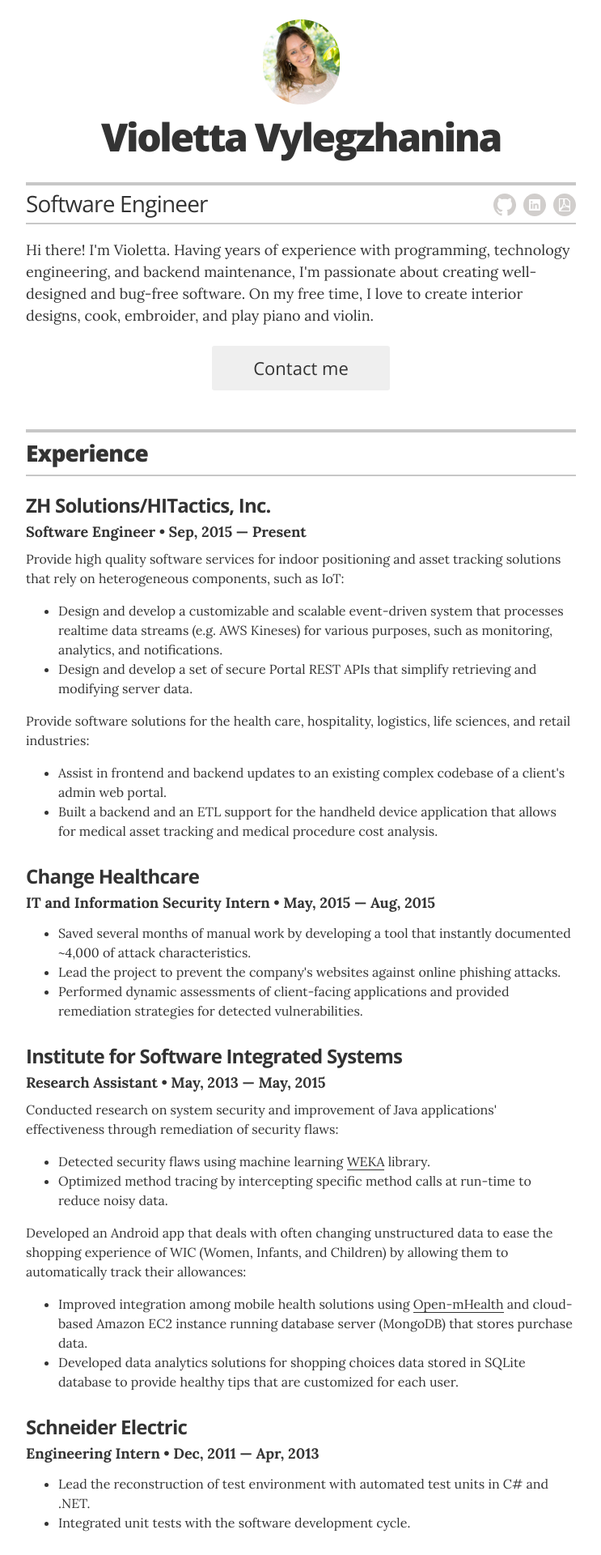
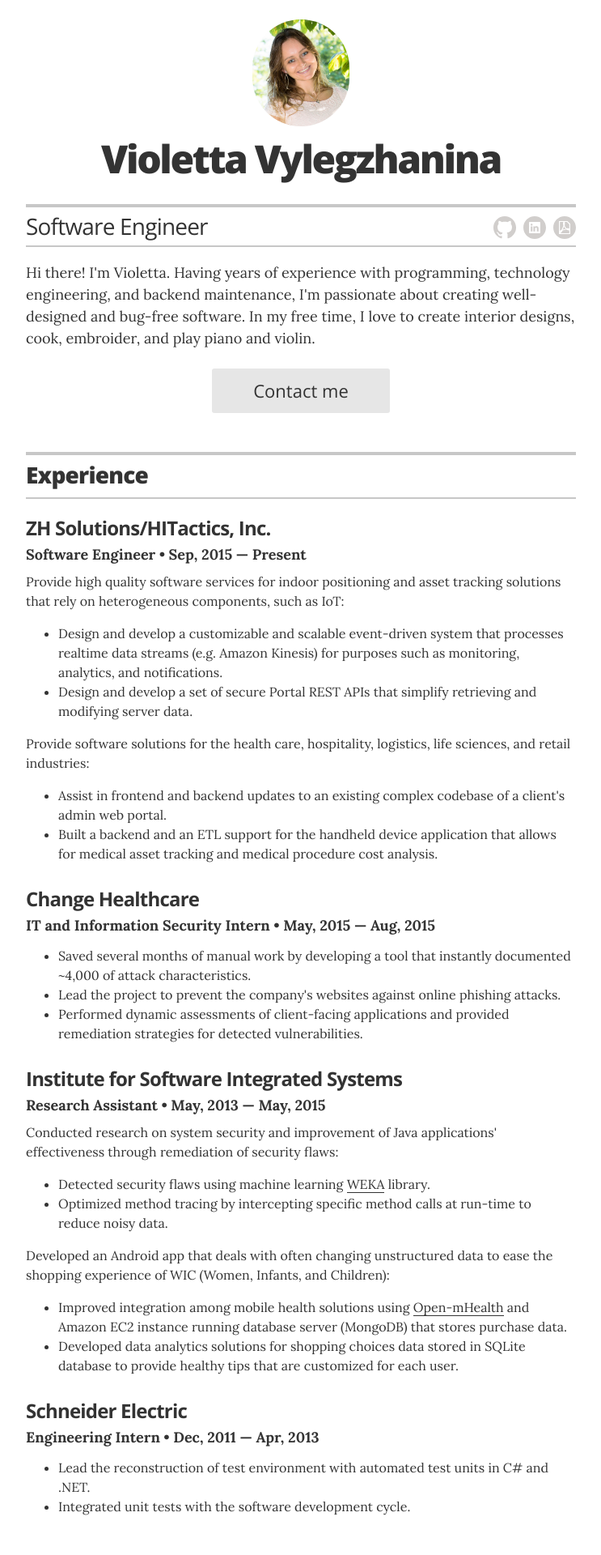
Before and after one commit to Vylegzv/Vylegzv.github.io, a Jekyll site: the page built from index.html, in a window 1280 px wide. Shown: the top 1920 px of the page at 81% size, without its empty margins (268-1011 px from the left). Built offline with Jekyll 4.4.1, drawn with Linux system fonts in a browser that asks for light colours; some of the changed text lies outside the part shown.

Commit message:
minor styling and text changes

```diff
--- a/_layouts/resume.html
+++ b/_layouts/resume.html
@@ -34,7 +34,7 @@
         <div class="executive-summary no-print" itemprop="description">
           <p>Hi there! I'm Violetta. Having years of experience with programming,
           technology engineering, and backend maintenance, I'm passionate about
-          creating well-designed and bug-free software. On my free time,
+          creating well-designed and bug-free software. In my free time,
           I love to create interior designs, cook, embroider, and play piano and violin.
           </p>
         </div>
@@ -64,7 +64,7 @@
           such as IoT:</p>
           <ul class="resume-item-list">
             <li>Design and develop a customizable and scalable event-driven system that
-            processes realtime data streams (e.g. AWS Kineses) for various purposes, such
+            processes realtime data streams (e.g. Amazon Kinesis) for purposes such
             as monitoring, analytics, and notifications.</li>
             <li>Design and develop a set of secure Portal REST APIs that simplify
             retrieving and modifying server data.</li>
@@ -108,10 +108,10 @@
           </ul>
          <p class="resume-item-copy">Developed an Android app that deals with often
          changing unstructured data to ease the shopping experience of WIC (Women,
-         Infants, and Children) by allowing them to automatically track their allowances:</p>
+         Infants, and Children):</p>
           <ul class="resume-item-list">
             <li>Improved integration among mobile health solutions using
-            <a href="http://www.openmhealth.org/">Open-mHealth</a> and cloud-based
+            <a href="http://www.openmhealth.org/">Open-mHealth</a> and
             Amazon EC2 instance running database server (MongoDB) that stores
             purchase data.</li>
             <li>Developed data analytics solutions for shopping choices data stored in
@@ -189,7 +189,7 @@
 		<a href="/docs/mobiledeli13.pdf"><b>Design Considerations in Developing a Mobile
 		Application for Scalable and Decentralized Publish/Subscribe-based Weather
 		Alert System</b></a><br>
-          Violetta Vylegzhanina, David Brett, and Aniruddha Gokhale.<br>
+          Violetta Vylegzhanina, David H. Brett, and Aniruddha Gokhale.<br>
           In <b><em>MobileDeLi'13: </em></b></em>
           <em>2013 ACM Workshop on Mobile Development Lifecycle</em>, 2013.</p>
         </div>
--- a/_sass/_resume.scss
+++ b/_sass/_resume.scss
@@ -21,7 +21,7 @@
 .page-header { padding: 1.5rem 0;
 
   .avatar {
-    width: 95px;
+    width: 120px;
     max-width: 100%;
     overflow: hidden;
     @include border-radius(100px);
@@ -105,7 +105,7 @@
 
 .contact-button {
   @include border-radius(3px);
-  background-color: #efefef;
+  background-color: #e6e6e6;
   text-decoration: none;
   text-align: center;
   display: block;
```
Also changed, not shown: other parts of _layouts/resume.html (+1 -1 lines).
